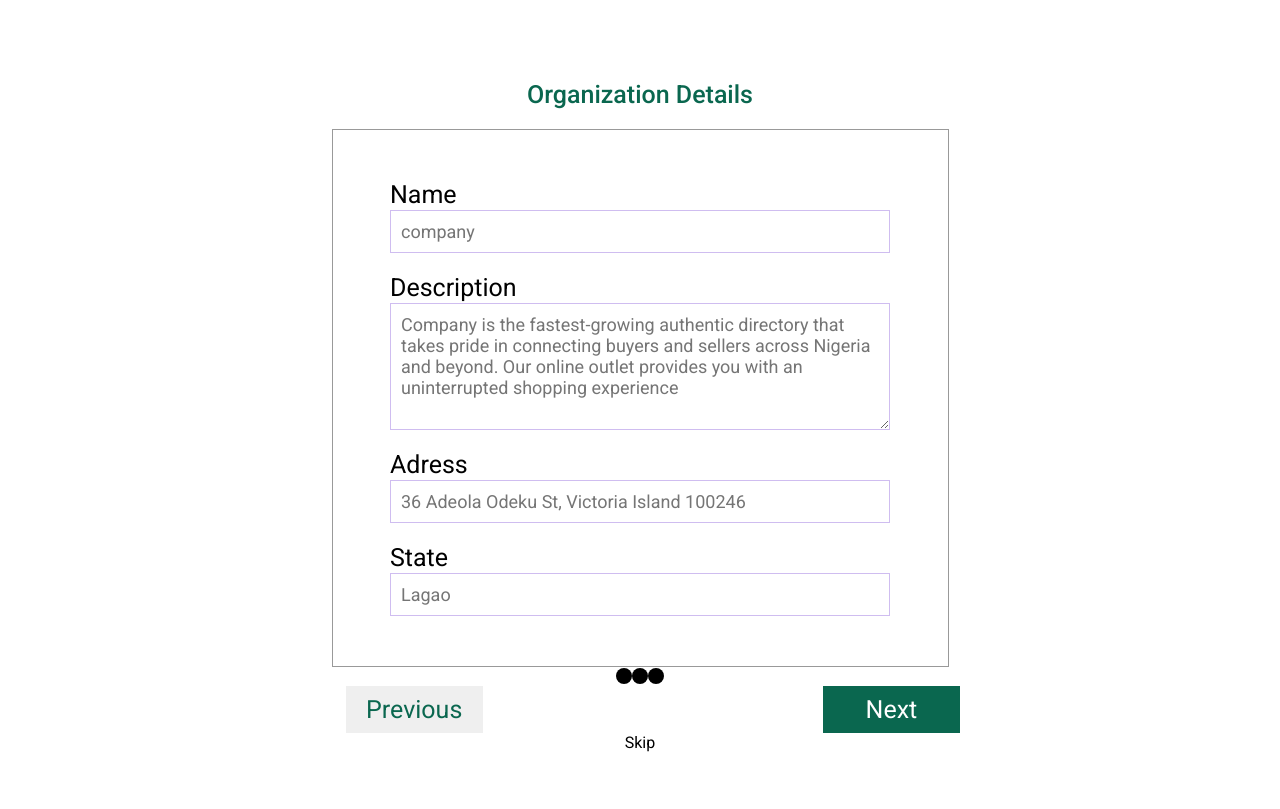
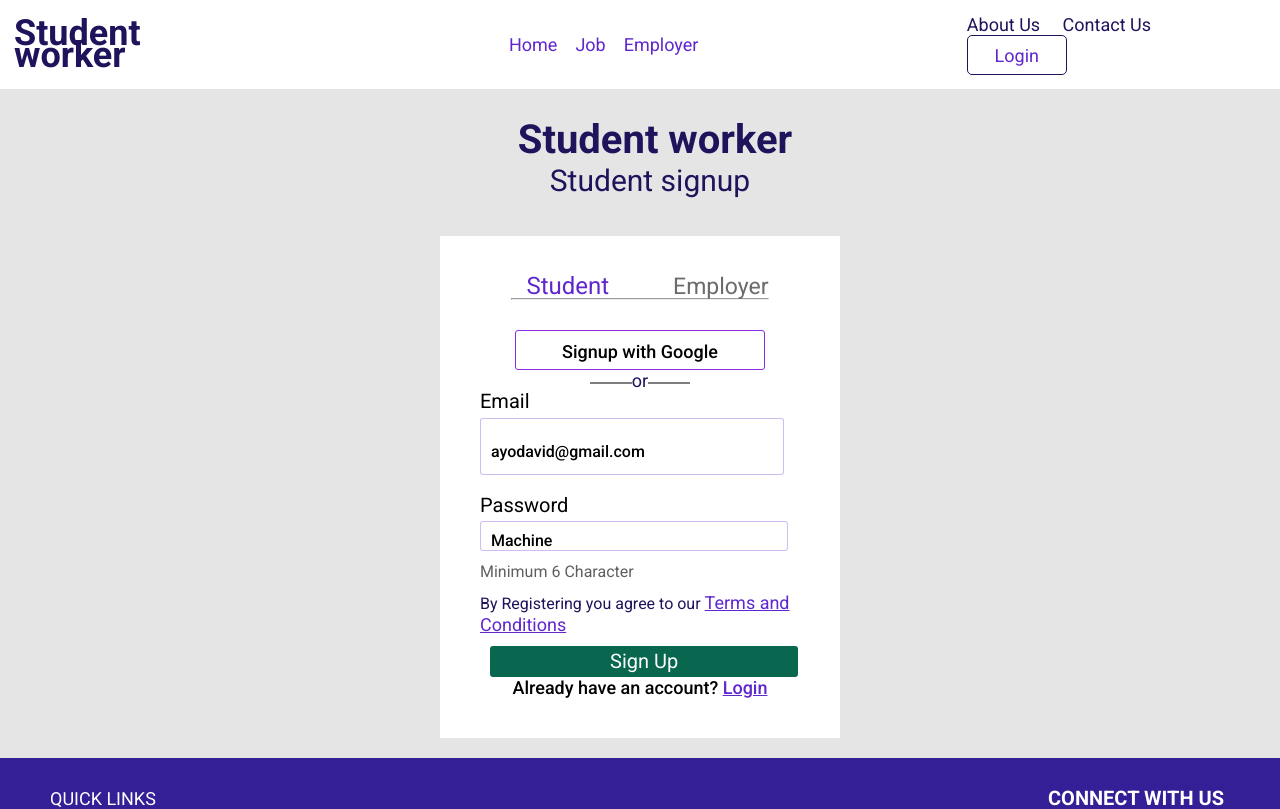
Before and after one commit to ranudev/Student-worker, a React (Vite) app: page /studsignup in a window 1280 px wide. Shown: the top 809 px of the page. Built offline with nearby package versions, Linux system fonts and the light colour scheme; a web font is replaced by a local one.

Commit message:
Signup & login form updated

```diff
--- a/src/App.jsx
+++ b/src/App.jsx
@@ -1,24 +1,21 @@
-//import { useState } from "react";
+import { useState, useEffect } from "react";
 import "./App.css";
-//import CreatePost from "./components/createPost/CreatePost";
-import Orgdet from "./components/ORGdet/Orgdet";
-//import Resume from "../src/Pages/Resumees/Resume/Resume";
-//import UnAuthenticatedRoutes from "./routes/UnAuthenticatedRoutes";
 
-//import { RouterProvider } from "react-router-dom";
-//import AuthenticatedRoutes from "./routes/AuthenticatedRoutes";
+import UnAuthenticatedRoutes from "./routes/UnAuthenticatedRoutes";
+
+import { RouterProvider } from "react-router-dom";
+import AuthenticatedRoutes from "./routes/AuthenticatedRoutes";
 
 //import EditPersonalModal from "./components/EditpersonalModal/EditPersonalModal";
 
 function App() {
-  //const [isLoggedin, setIsloggedin] = useState(true);
+  const [isLoggedin, setIsLoggedIn] = useState(false);
+
   return (
     <>
-      {/* <RouterProvider
+      <RouterProvider
         router={isLoggedin ? AuthenticatedRoutes : UnAuthenticatedRoutes}
       />
-       <EditPersonalModal />  */}
-      <Orgdet />
     </>
   );
 }
--- a/src/Css/Login/Login.module.css
+++ b/src/Css/Login/Login.module.css
@@ -97,7 +97,7 @@
 }
 .fgtpswd {
   color: rgb(95, 39, 205);
-  margin: 0px 0px 0px 200px;
+  margin: 0px 0px 0px 180px;
   font-size: 18px;
   text-decoration: none;
 }
@@ -178,5 +178,6 @@ a {
 .signupbtn {
   margin: auto;
   padding: 10px 0px 0px 10px;
-  font-size: 20px;
+  font-size: 5px;
+  color: black;
 }
--- a/src/components/Login/Login.jsx
+++ b/src/components/Login/Login.jsx
@@ -1,8 +1,32 @@
-import React from "react";
+import React, { useState } from "react";
 import style from "../../Css/Login/Login.module.css";
-//import Footer2 from "../Footer2/Footer2";
-import { Link, NavLink } from "react-router-dom";
+import { Link, NavLink, useNavigate } from "react-router-dom";
+
 function Login() {
+  const navigate = useNavigate();
+  const [input, setInput] = useState({
+    email: "",
+    password: "",
+  });
+
+  const emailHandler = (event) => {
+    setInput({ ...input, [event.target.name]: event.target.value });
+  };
+
+  const pswrdHandler = (event) => {
+    setInput({ ...input, [event.target.name]: event.target.value });
+  };
+
+  const handleSubmit = (e) => {
+    e.preventDefault();
+    const loggeduser = JSON.parse(localStorage.getItem("user"));
+    if (input.email === loggeduser.email && loggeduser.password) {
+      navigate("/");
+    } else {
+      alert("wrong mail & password");
+    }
+  };
+
   return (
     <React.Fragment>
       <div className={style.color}>
@@ -14,6 +38,7 @@ function Login() {
             <p className={style.text}>Login to your account</p>
           </div>
         </div>
+
         <div className={style.body}>
           <div className={style.form}>
             <div className={style.studemp}>
@@ -31,43 +56,47 @@ function Login() {
                 <hr className={style.right} />
               </span>
             </div>
+            <form onSubmit={handleSubmit}>
               <div className={style.label}>
-              <label htmlFor="" className={style.lab}>
+                <label htmlFor="email" className={style.lab}>
                   Email
                 </label>
                 <input
+                  value={input.email}
+                  onChange={emailHandler}
                   type="email"
-                name=""
-                id=""
+                  name="email"
                   placeholder="ayodavid@gmail.com"
                   className={style.signupinp}
                 />
               </div>
               <div className={style.label}>
-              <label htmlFor="" className={style.lab}>
+                <label htmlFor="password" className={style.lab}>
                   Password
                 </label>
                 <input
                   type="password"
-                name=""
-                id=""
+                  name="password"
+                  value={input.password}
+                  onChange={pswrdHandler}
                   className={style.signupinp}
                 />
               </div>
-            <Link href="" className={style.fgtpswd}>
+              <div className={style.signupbtn}>
+                <button className={style.log} type="submit">
+                  Login
+                </button>
+              </div>
+            </form>
+            <Link to="#" className={style.fgtpswd}>
               Forgot password?
             </Link>
-            {/* <button className={style.log}>Login</button> */}
-            <div className={style.signupbtn}>
-              <button className={style.log}>Login</button>
-            </div>
             <p className={style.account}>
               Dont have an account? <NavLink to="/studsignup">Signup</NavLink>
             </p>
           </div>
         </div>
       </div>
-      {/* <Footer2 /> */}
     </React.Fragment>
   );
 }
--- a/src/components/Studsignup/Studsignup.jsx
+++ b/src/components/Studsignup/Studsignup.jsx
@@ -1,35 +1,52 @@
 import { NavLink } from "react-router-dom";
 import style from "../../Css/Studsignup/Studsignup.module.css";
 import { useState } from "react";
-//import { FontAwesomeIcon } from "@fortawesome/react-fontawesome";
-//import { faGoogle } from "@fortawesome/free-brands-svg-icons";
+
 const Studsignup = () => {
-  const [email, setEmail] = useState("");
-  // const [password, setPassword] = useState("");
+  const [input, setInput] = useState({
+    email: "",
+    password: "",
+  });
+
   const [err, setErr] = useState("");
   const [msg, setMsg] = useState("");
 
-  const signupHandle = () => {
-    if (email != "") {
+  const handleSubmit = (event) => {
+    event.preventDefault();
+
+    if (input.email !== "") {
+      const emailPattern = /^[\w.-]+@[a-zA-Z\d.-]+\.[a-zA-Z]{2,}$/;
+      if (!emailPattern.test(input.email)) {
+        //test method is used to check pattern of mail[its a built-in method]
+        setErr("Please enter a valid email");
+        return;
+      }
+
       setMsg("Valid email");
+      setErr("");
+      localStorage.setItem("user", JSON.stringify(input));
     } else {
-      setErr("Enter valid email");
+      setErr("Enter a valid email");
     }
   };
-  const emailHandler = (e) => {
-    let pattern = /^[\w.-]+@[a-zA-Z\d.-]+\.[a-zA-Z]{2,}$/;
 
-    let item = e.target.value;
-    setEmail(item);
+  const emailHandler = (event) => {
+    const value = event.target.value;
+    setInput({ ...input, email: value });
 
-    if (!pattern.test(email)) {
-      setErr("Please enter valid email");
+    const emailPattern = /^[\w.-]+@[a-zA-Z\d.-]+\.[a-zA-Z]{2,}$/;
+    if (!emailPattern.test(value)) {
+      setErr("Please enter a valid email");
     } else {
       setErr("");
-      return true;
     }
   };
-  const psswrdHandler = () => {};
+
+  const psswrdHandler = (event) => {
+    const value = event.target.value;
+    setInput({ ...input, password: value });
+  };
+
   return (
     <div className={style.color}>
       <div className={style.header}>
@@ -40,6 +57,7 @@ const Studsignup = () => {
           <p className={style.text}>Student signup</p>
         </div>
       </div>
+
       <div className={style.body}>
         <div className={style.form}>
           <div className={style.studemp}>
@@ -57,46 +75,55 @@ const Studsignup = () => {
               <hr className={style.right} />
             </span>
           </div>
-          <form>
+          <form onSubmit={handleSubmit}>
             <div className={style.label}>
-              <label htmlFor="" className={style.lab}>
+              <label htmlFor="email" className={style.lab}>
                 Email
               </label>
               <input
                 type="email"
-                name=""
-                id=""
+                name="email"
                 placeholder="ayodavid@gmail.com"
                 onChange={emailHandler}
-                value={email}
+                value={input.email}
               />
             </div>
-            <p style={{ color: "red", fontSize: "20px" }}>{err}</p>
-            <p>{msg}</p>
+            {err && (
+              <p style={{ color: "red", fontSize: "20px", marginTop: "10px" }}>
+                {err}
+              </p>
+            )}
+            {msg && (
+              <p
+                style={{ color: "green", fontSize: "20px", marginTop: "10px" }}
+              >
+                {msg}
+              </p>
+            )}
+
             <div className={style.lavel}>
-              <label htmlFor="" className={style.lab}>
+              <label htmlFor="password" className={style.lab}>
                 Password
               </label>
               <input
                 type="password"
-                name=""
+                name="password"
                 placeholder="Machine"
                 onChange={psswrdHandler}
                 className={style.signupinp}
+                value={input.password}
               />
             </div>
 
             <p className={style.char}>Minimum 6 Character</p>
 
             <p className={style.terms}>
-              By Registering you are agree to our
-              <NavLink>Terms and Condtions</NavLink>{" "}
+              By Registering you agree to our{" "}
+              <NavLink to="/terms">Terms and Conditions</NavLink>{" "}
             </p>
             <div className={style.signupbtn}>
-              <button className={style.log} onClick={signupHandle}>
-                <NavLink to="/signuppersondetail" className={style.navlink}>
-                  Sign Up
-                </NavLink>
+              <button className={style.log} type="submit">
+                Sign Up
               </button>
             </div>
             <p className={style.account}>
--- a/src/routes/AuthenticatedRoutes.jsx
+++ b/src/routes/AuthenticatedRoutes.jsx
@@ -11,10 +11,10 @@ import Skill from "../components/Skillmodal/Skill";
 //import Studsignup from "../components/Studsignup/Studsignup";
 //import Resume2 from "../Pages/Resumees/ResumeCmp/ResumeCmp";
 //import Header from "../components/Header/UnAuthenticatedHeader";
-
+import Resumejob from "../Pages/Resumees/Resumejob/ResumeJob";
 import LayoutCmp from "../layoutcmp/LayoutCmp";
 //import ResumeCmp from "../Pages/Resumees/ResumeCmp/ResumeCmp";
-import Resumejob from "../Pages/Resumees/Resumejob/Resume";
+
 import Job from "../components/Job/Job";
 //import Jobtitleatcompany from "../components/Jobtitatcomp/Jobtitleatcompany";
 //import Resumejob from "../Pages/Resumees/Resumejob/Resume";
@@ -57,14 +57,14 @@ const AuthenticatedRoutes = createBrowserRouter(
           </LayoutCmp>
         }
       />
-      <Route
+      {/* <Route
         path="/jobtest"
         element={
           <LayoutCmp>
-            <Resumejob />
+            <Res
           </LayoutCmp>
         }
-      />
+      /> */}
       {/* <Route
         path="jobtitleatcompany"
         element={
```
Lines whose indentation alone changed are shown as unchanged.
